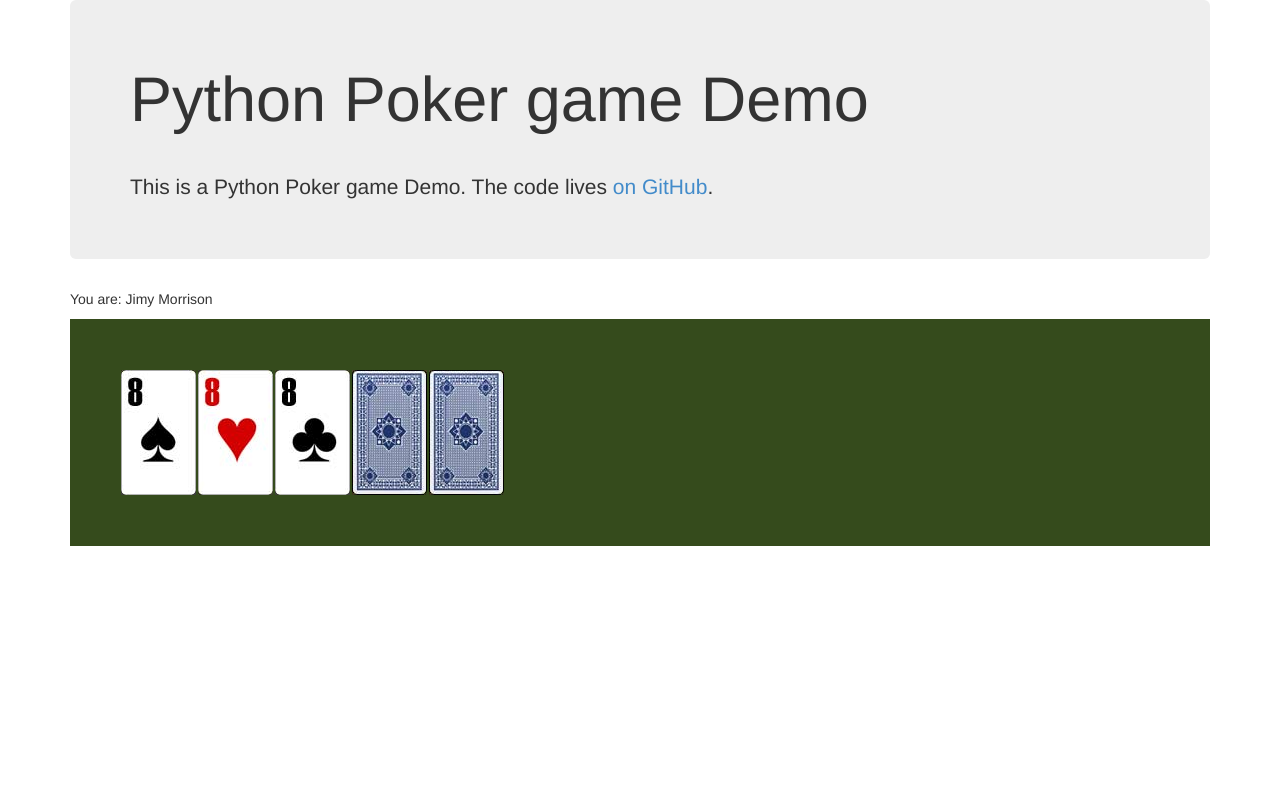
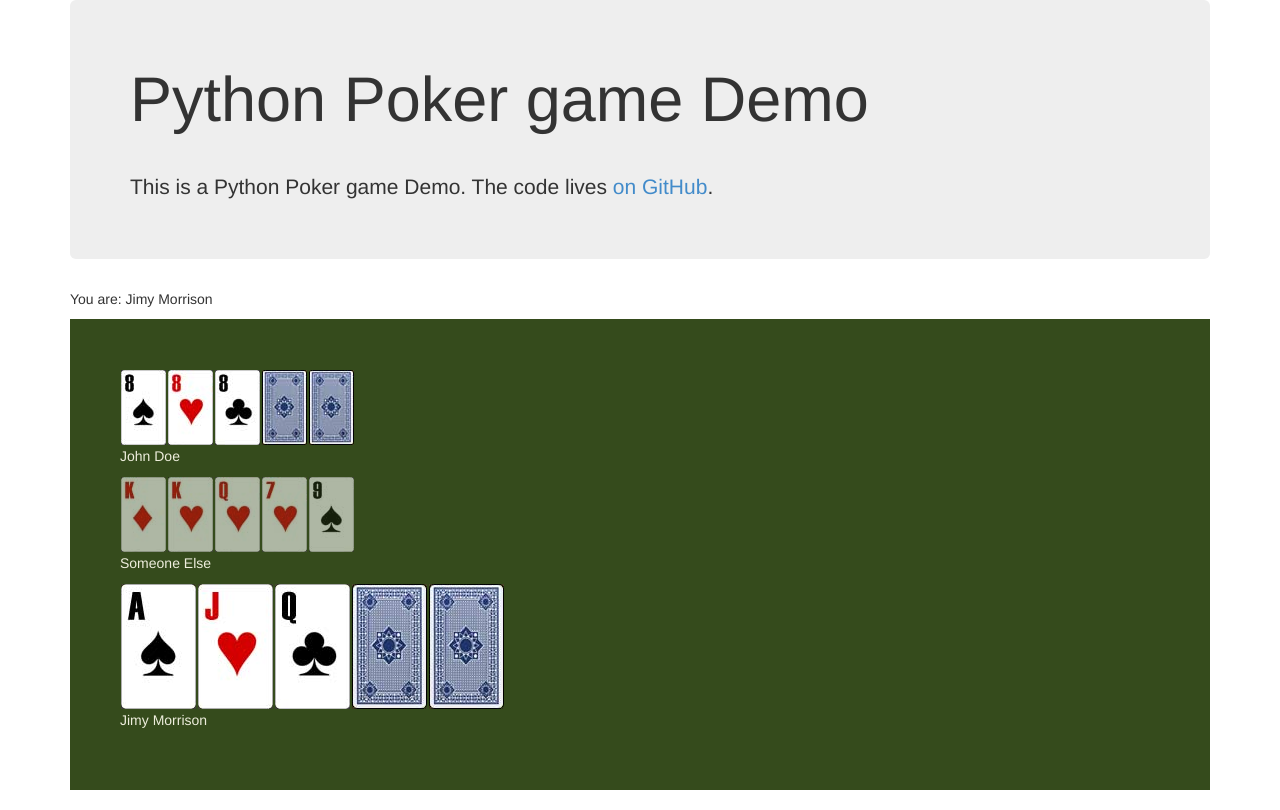
Before and after one commit to epifab/pypoker, a Flask app: page / in a window 1280 px wide. Before the commit the page ends 546 px from the top, so only its background shows below. Run offline with Flask 2, Linux system fonts and the light colour scheme.

Commit message:
Front-end

```diff
--- a/static/css/application.css
+++ b/static/css/application.css
@@ -2,9 +2,20 @@
     background-color: #354b1c;
     width: 100%;
     padding: 50px;
+    color: #EED;
 }
 
-.card {
+.card.small {
+    width: 45px;
+    height: 75px;
+    float: left;
+    margin: 1px;
+    background-image: url(../images/card-back-small.jpg);
+    background-repeat: no-repeat;
+    cursor: pointer;
+}
+
+.card.medium {
     width: 75px;
     height: 125px;
     float: left;
--- a/static/js/application.js
+++ b/static/js/application.js
@@ -13,24 +13,35 @@ Card = {
         x = 0;
         y = 0;
 
+        if ($element.hasClass('small')) {
+            url = "static/images/cards-small.jpg";
+            width = 45;
+            height = 75;
+        }
+        else {
+            url = "static/images/cards.jpg";
+            width = 75;
+            height = 125;
+        }
+
         switch (suit) {
             case 0:
-                x = -75;
-                y = -125;
+                x -= width;
+                y -= height;
                 break;
             case 1:
-                y = -125;
+                y -= height;
                 break;
             case 2:
-                x = -75;
+                x -= width;
             case 3:
                 break;
         }
 
-        x -= (rank - 1) * 150;
+        x -= (rank - 1) * 2 * width;
 
         $element.css('background-position', x + "px " + y + "px");
-        $element.css('background-image', 'url(../static/images/cards.jpg');
+        $element.css('background-image', 'url(' + url + ')');
     }
 }
 
@@ -44,6 +55,30 @@ $(document).ready(function() {
     Card.show(card1, 8, 0);
     Card.show(card2, 8, 3);
     Card.show(card3, 8, 1);
+
+    var card1 = $('.player-2 .card-1');
+    var card2 = $('.player-2 .card-2');
+    var card3 = $('.player-2 .card-3');
+    var card4 = $('.player-2 .card-4');
+    var card5 = $('.player-2 .card-5');
+
+    Card.show(card1, 13, 2);
+    Card.show(card2, 13, 3);
+    Card.show(card3, 12, 3);
+    Card.show(card4, 7, 3);
+    Card.show(card5, 9, 0);
+
+    $('.player-2 .card').css('opacity', 0.6);
+
+    var card1 = $('.player-3 .card-1');
+    var card2 = $('.player-3 .card-2');
+    var card3 = $('.player-3 .card-3');
+    var card4 = $('.player-3 .card-4');
+    var card5 = $('.player-3 .card-5');
+
+    Card.show(card1, 1, 0);
+    Card.show(card2, 11, 3);
+    Card.show(card3, 12, 1);
 })
 
 
--- a/templates/index.html
+++ b/templates/index.html
@@ -30,13 +30,37 @@
       </div -->
       <div class="table">
         <div class="player-1">
-          <div class="card card-1"></div>
-          <div class="card card-2"></div>
-          <div class="card card-3"></div>
-          <div class="card card-4"></div>
-          <div class="card card-5"></div>
+          <div class="card small card-1"></div>
+          <div class="card small card-2"></div>
+          <div class="card small card-3"></div>
+          <div class="card small card-4"></div>
+          <div class="card small card-5"></div>
         </div>
-        <div class="clearfix"></div>
+        <div class="clearfix" style="clear: both">
+          <p>John Doe</p>
+        </div>
+
+        <div class="player-2">
+          <div class="card small card-1"></div>
+          <div class="card small card-2"></div>
+          <div class="card small card-3"></div>
+          <div class="card small card-4"></div>
+          <div class="card small card-5"></div>
+        </div>
+        <div class="clearfix" style="clear: both">
+          <p>Someone Else</p>
+        </div>
+
+        <div class="player-3">
+          <div class="card medium card-1"></div>
+          <div class="card medium card-2"></div>
+          <div class="card medium card-3"></div>
+          <div class="card medium card-4"></div>
+          <div class="card medium card-5"></div>
+        </div>
+        <div class="clearfix" style="clear: both">
+          <p>{{ name }}</p>
+        </div>
       </div>
     </div>
 
```
Also changed, not shown: static/images/card-back-small.jpg (added), static/images/cards-small.jpg (added).
